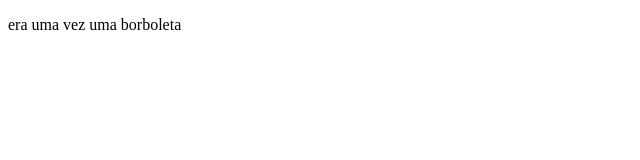
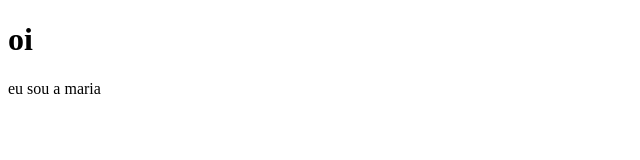
Before and after one commit to mariahelena10/maria, a plain HTML site: page index.html in a window 1280 px wide. Shown: the whole page, without its empty margins (0-640 px from the left). Drawn offline with Linux system fonts and the light colour scheme.

Commit message:
Update index.html

```diff
--- a/index.html
+++ b/index.html
@@ -7,8 +7,9 @@
     <title>Document</title>
 </head>
 <body>
+    <h1>oi</h1>
 
-    <p>era uma vez uma borboleta</p>
+    <p>eu sou a maria</p>
 
 </body>
 </html>
```
